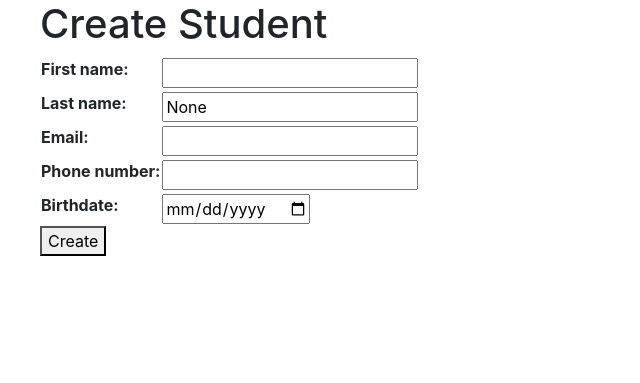
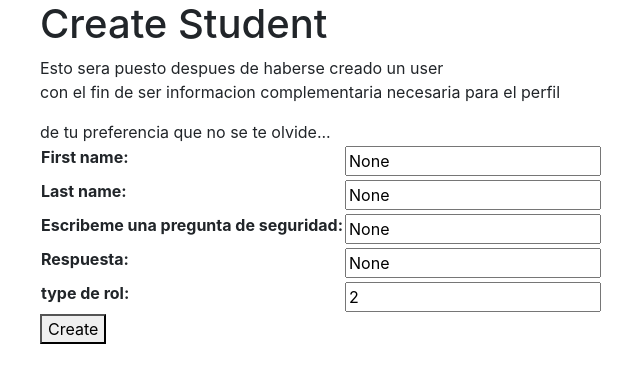
Before and after one commit to wolfis21/CompilerOnline, a Django app: page /students/create/ in a window 1280 px wide. Shown: the part 56-439 px from the top of the page, without its empty margins (45-685 px from the left). Run offline with Django 4.2, Linux system fonts and the light colour scheme; some libraries are stand-ins or nearby versions.

Commit message:
correcion BD y manejo de crud user and student

```diff
--- a/CompilerOnline/system/forms.py
+++ b/CompilerOnline/system/forms.py
@@ -1,7 +1,13 @@
 from django import forms
 from .models import Roles
+from .models import Users
 
 class RoleForm(forms.ModelForm):
     class Meta:
         model = Roles
         fields = ['name_rol']
+
+class UsersForm(forms.ModelForm):
+    class Meta:
+        model = Users
+        fields = ['name_u', 'email', 'password', 'roles_id']
--- a/CompilerOnline/system/models.py
+++ b/CompilerOnline/system/models.py
@@ -12,6 +12,7 @@ class Students(models.Model):
     response_u =models.CharField(max_length=200, verbose_name='Respuesta correcta')
     students_projects = models.ManyToManyField('Projects')
     users_id=models.ForeignKey('Users', on_delete=models.CASCADE)
+
 
 class Users(models.Model):
     name_u =models.CharField(max_length=200, verbose_name='nombre de usuario')
@@ -33,10 +34,12 @@ class StudentsProjects(models.Model):
     student_id = models.ForeignKey(Students, on_delete=models.CASCADE)
     project_id = models.ForeignKey(Projects, on_delete=models.CASCADE)
 
+
 class Container(models.Model):
     title = models.CharField(max_length=200, verbose_name='titulo')
     created = models.DateTimeField(auto_now_add=True, verbose_name='Fecha de creacion')
     updated = models.DateTimeField(auto_now=True, verbose_name='Fecha de actualizacion')
+
 
 ##Relacion m a n (pibote)
 
--- a/CompilerOnline/system/templates/system/students_form.html
+++ b/CompilerOnline/system/templates/system/students_form.html
@@ -2,28 +2,32 @@
 
 {% block content %}
   <h1>Create Student</h1>
+  <span>Esto sera puesto despues de haberse creado un user</span>
+  <p>con el fin de ser informacion complementaria necesaria para el perfil</p>
   <form method="post">
     {% csrf_token %}
     <table>
-      <tr>
-        <th><label for="first_name">First name:</label></th>
-        <td><input type="text" id="first_name" name="first_name" value="{{ form.first_name.value }}"></td>
+      <tr> <!-- pensar un poco este desarrollo porque es rebundante  -->
+        <th><label for="name">First name:</label></th>
+        <td><input type="text" id="name" name="name" value="{{ form.name.value }}"></td>
       </tr>
       <tr>
         <th><label for="last_name">Last name:</label></th>
         <td><input type="text" id="last_name" name="last_name" value="{{ form.last_name.value }}"></td>
       </tr>
       <tr>
-        <th><label for="email">Email:</label></th>
-        <td><input type="email" id="email" name="email" value="{{ form.email.value }}"></td>
+        <th><label for="question_u">Escribeme una pregunta de seguridad:</label></th>
+        <span>de tu preferencia que no se te olvide...</span>
+        <td><input type="text" id="question_u" name="question_u" value="{{ form.question_u.value }}"></td>
       </tr>
       <tr>
-        <th><label for="phone_number">Phone number:</label></th>
-        <td><input type="text" id="phone_number" name="phone_number" value="{{ form.phone_number.value }}"></td>
+        <th><label for="response_u">Respuesta:</label></th>
+        <td><input type="text" id="response_u" name="response_u" value="{{ form.response_u.value }}"></td>
       </tr>
       <tr>
-        <th><label for="birthdate">Birthdate:</label></th>
-        <td><input type="date" id="birthdate" name="birthdate" value="{{ form.birthdate.value }}"></td>
+          <!-- esta parte de seleccion de users_id, se agarrara de el inicio de seccion -->
+            <th><label for="users_id">type de rol:</label></th>
+            <td><input type="text" id="users_id" name="users_id" value="2"></td>
       </tr>
     </table>
     <button type="submit">Create</button>
--- a/CompilerOnline/system/urls.py
+++ b/CompilerOnline/system/urls.py
@@ -2,7 +2,7 @@ from django.urls import path
 from . import views
 from .views import (
     StudentListView, StudentDetailView, StudentCreateView, StudentUpdateView, StudentDeleteView,
-    UserListView, UserDetailView, UserCreateView, UserUpdateView, UserDeleteView,
+    UsersListView, UsersDetailView, UsersCreateView, UsersUpdateView, UsersDeleteView,
     RoleListView, RoleDetailView, RoleCreateView, RoleUpdateView, RoleDeleteView,
     ProjectListView, ProjectDetailView, ProjectCreateView, ProjectUpdateView, ProjectDeleteView,
     ContainerListView, ContainerDetailView, ContainerCreateView, ContainerUpdateView, ContainerDeleteView
@@ -16,11 +16,11 @@ urlpatterns = [
     path('students/<int:pk>/update/', StudentUpdateView.as_view(), name='student_update'),
     path('students/<int:pk>/delete/', StudentDeleteView.as_view(), name='student_delete'),
 
-    path('users/', UserListView.as_view(), name='user_list'),
-    path('users/<int:pk>/', UserDetailView.as_view(), name='user_detail'),
-    path('users/create/', UserCreateView.as_view(), name='user_create'),
-    path('users/<int:pk>/update/', UserUpdateView.as_view(), name='user_update'),
-    path('users/<int:pk>/delete/', UserDeleteView.as_view(), name='user_delete'),
+    path('users/', UsersListView.as_view(), name='user_list'),
+    path('users/<int:pk>/', UsersDetailView.as_view(), name='user_detail'),
+    path('users/create/', UsersCreateView.as_view(), name='user_create'),
+    path('users/<int:pk>/update/', UsersUpdateView.as_view(), name='user_update'),
+    path('users/<int:pk>/delete/', UsersDeleteView.as_view(), name='user_delete'),
 
     #Esto no se implementara
     path('roles/', RoleListView.as_view(), name='role_list'),
--- a/CompilerOnline/system/views.py
+++ b/CompilerOnline/system/views.py
@@ -4,7 +4,7 @@ from django.views.generic import ListView, DetailView, CreateView, UpdateView, D
 from django.urls import reverse_lazy
 from django.shortcuts import render
 from .models import Roles
-from .forms import RoleForm
+from .forms import RoleForm, UsersForm
 
 # Create your views here.
 
@@ -22,7 +22,8 @@ class StudentDetailView(DetailView):
 class StudentCreateView(CreateView):
     model = Students
     fields = ['name', 'last_name', 'question_u',
-              'response_u','users_id', 'students_projects']
+              'response_u','users_id']
+    success_url = reverse_lazy('index')
 
 
 class StudentUpdateView(UpdateView):
@@ -36,29 +37,26 @@ class StudentDeleteView(DeleteView):
     success_url = reverse_lazy('student_list')
 
 
-class UserListView(ListView):
+class UsersListView(ListView):
     model = Users
 
-
-class UserDetailView(DetailView):
+class UsersDetailView(DetailView):
     model = Users
 
-
-class UserCreateView(CreateView):
+class UsersCreateView(CreateView):
     model = Users
-    fields = ['name_u', 'password', 'email', 'roles_id']
+    fields = ['name_u', 'email', 'password', 'roles_id']
+    success_url = reverse_lazy('index')
 
 
-class UserUpdateView(UpdateView):
+class UsersUpdateView(UpdateView):
     model = Users
-    fields = ['name_u', 'password', 'email', 'roles_id']
+    fields = ['name_u', 'email', 'password', 'roles_id']
+    success_url = reverse_lazy('index')
 
-
-class UserDeleteView(DeleteView):
+class UsersDeleteView(DeleteView):
     model = Users
-    success_url = reverse_lazy('user_list')
-
-
+    success_url = reverse_lazy('index')
 class RoleListView(ListView):
     model = Roles
 
```
Also changed, not shown: CompilerOnline/system/templates/system/users_form.html (added, +24 -0 lines), CompilerOnline/system/templates/system/users_list.html (added, +18 -0 lines), CompilerOnline/db_compiler.sqlite3, CompilerOnline/system/templates/system/user_create.html (added).
